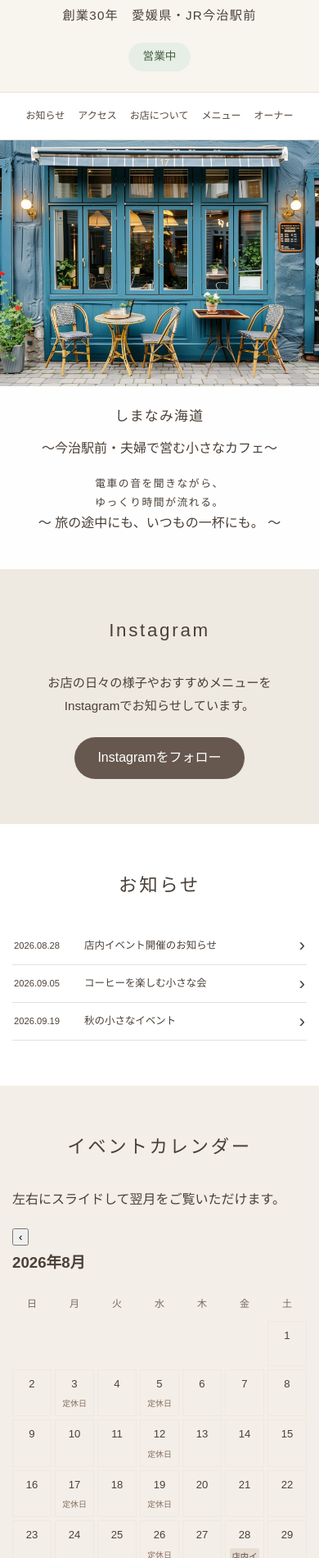
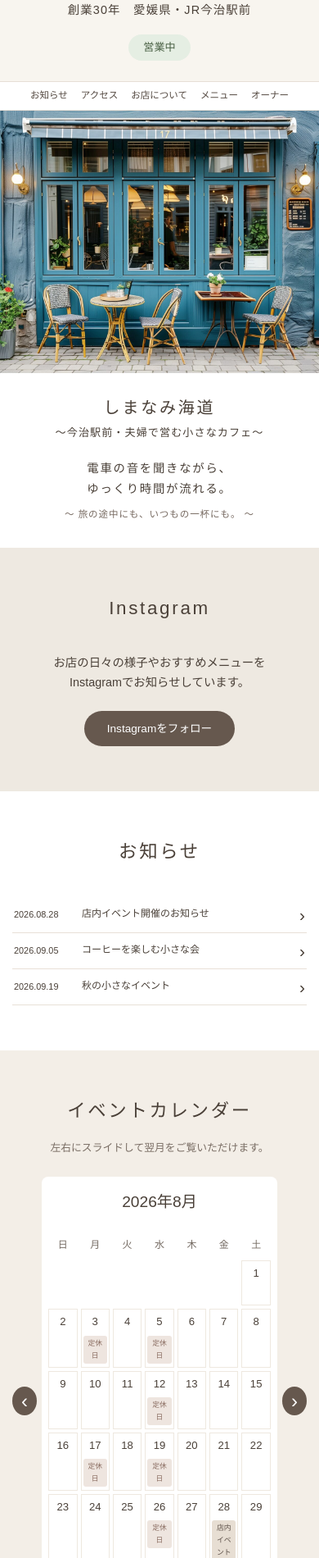
Before and after one commit to marippe468/sunaba-coffee, a plain HTML site: page index.html in a window 390 px wide. Shown: the part 100-2000 px from the top of the page at 82% size. Drawn offline with Linux system fonts and the light colour scheme.

Commit message:
Refactor CSS styles for improved layout and design

```diff
--- a/style.css
+++ b/style.css
@@ -13,9 +13,11 @@ body {
     "Hiragino Kaku Gothic ProN",
     Meiryo,
     sans-serif;
+
   color: #4a4038;
   background: #f8f5ef;
-  line-height: 1.8;
+
+  line-height: 1.7;
 }
 
 img {
@@ -24,34 +26,30 @@ img {
   display: block;
 }
 
-h1,
-h2,
-h3,
-p {
-  margin-top: 0;
-}
-
 
 /* =========================
-   ヘッダー
+   Header
 ========================= */
 
 header {
   text-align: center;
-  padding: 55px 20px 35px;
-  background: #f8f5ef;
+  padding: 50px 20px 30px;
 }
 
 header h1 {
-  margin-bottom: 10px;
-  font-size: 2.4rem;
+  margin: 0 0 8px;
+
+  font-size: 2.3rem;
+  font-weight: 500;
+
   letter-spacing: 0.12em;
-  font-weight: 500;
 }
 
 .shop-info {
-  margin-bottom: 20px;
-  font-size: 0.95rem;
+  margin: 0 0 18px;
+
+  font-size: 0.9rem;
+
   letter-spacing: 0.08em;
 }
 
@@ -60,118 +58,150 @@ header h1 {
 
 #business-status {
   display: inline-block;
+
   padding: 5px 18px;
+
   border-radius: 20px;
-  font-size: 0.85rem;
+
+  font-size: 0.82rem;
 }
 
 .status-open {
-  background: #e6eee5;
-  color: #486044;
+  background: #e5eee3;
+  color: #496044;
 }
 
 .status-soon {
   background: #f4ead8;
-  color: #8a6835;
+  color: #85663a;
 }
 
 .status-closed,
 .status-holiday {
   background: #e9e4df;
-  color: #776b62;
+  color: #756b63;
 }
 
 
 /* =========================
-   ナビ
+   Navigation
 ========================= */
 
 nav {
+  position: sticky;
+  top: 0;
+  z-index: 20;
+
   display: flex;
   justify-content: center;
-  gap: 5px;
+
   flex-wrap: wrap;
-  padding: 12px 15px;
-  background: #fff;
-  border-top: 1px solid #e9e2d9;
-  border-bottom: 1px solid #e9e2d9;
-  position: sticky;
-  top: 0;
-  z-index: 10;
+
+  background: rgba(255,255,255,0.96);
+
+  border-top: 1px solid #e7dfd6;
+  border-bottom: 1px solid #e7dfd6;
 }
 
 nav a {
-  color: #55483f;
+  padding: 10px 14px;
+
+  color: #554a42;
+
   text-decoration: none;
-  padding: 8px 13px;
-  font-size: 0.9rem;
+
+  font-size: 0.85rem;
 }
 
 nav a:hover {
   background: #f1ece5;
-  border-radius: 20px;
 }
 
 
 /* =========================
-   トップ
+   Hero
 ========================= */
 
 .hero {
   max-width: 1100px;
   margin: 0 auto;
-  position: relative;
+
+  background: #fff;
 }
 
 .hero > img {
   width: 100%;
-  height: 520px;
+
+  height: 530px;
+
   object-fit: cover;
 }
 
 .hero-text {
   text-align: center;
-  padding: 30px 20px 35px;
-  background: rgba(255, 255, 255, 0.94);
+
+  padding: 30px 20px 38px;
 }
 
 .hero-text h2 {
-  margin-bottom: 10px;
-  font-size: 1.35rem;
+  margin: 0 0 3px;
+
+  font-size: 1.5rem;
+
   font-weight: 400;
-  letter-spacing: 0.08em;
+
+  letter-spacing: 0.14em;
 }
 
-.hero-text h2 span {
-  display: block;
+.hero-subtitle {
+  margin: 0 0 20px;
+
   font-size: 1rem;
-  margin-top: 5px;
+
   letter-spacing: 0.08em;
 }
 
 .hero-message {
-  margin-bottom: 0;
-  font-size: 0.95rem;
+  margin: 0 0 10px;
+
+  font-size: 1.05rem;
+
   letter-spacing: 0.12em;
+}
+
+.hero-trip {
+  margin: 0;
+
+  font-size: 0.85rem;
+
+  letter-spacing: 0.08em;
+
+  color: #776a61;
 }
 
 
 /* =========================
-   共通セクション
+   共通
 ========================= */
 
 section:not(.hero) {
   max-width: 1100px;
+
   margin: 0 auto;
-  padding: 75px 25px;
+
+  padding: 70px 25px;
 }
 
 section h2 {
+  margin: 0 0 35px;
+
   text-align: center;
-  font-size: 1.7rem;
+
+  font-size: 1.65rem;
+
   font-weight: 500;
+
   letter-spacing: 0.12em;
-  margin-bottom: 40px;
 }
 
 
@@ -181,25 +211,30 @@ section h2 {
 
 .instagram-top {
   text-align: center;
+
   background: #eee9e1;
 }
 
 .instagram-top p {
-  font-size: 0.95rem;
+  font-size: 0.9rem;
 }
 
 .instagram-button {
   display: inline-block;
-  margin-top: 10px;
-  padding: 11px 28px;
+
+  margin-top: 8px;
+
+  padding: 10px 28px;
+
+  border-radius: 30px;
+
+  background: #66584e;
+
   color: #fff;
-  background: #66584e;
+
   text-decoration: none;
-  border-radius: 30px;
-}
 
-.instagram-button:hover {
-  opacity: 0.85;
+  font-size: 0.85rem;
 }
 
 
@@ -213,36 +248,42 @@ section h2 {
 
 .news-list {
   max-width: 800px;
+
   margin: 0 auto;
 }
 
 .news-item {
   display: flex;
+
   align-items: center;
-  gap: 18px;
-  padding: 10px 5px;
+
+  gap: 15px;
+
+  padding: 8px 4px;
+
+  border-bottom: 1px solid #e8e0d7;
+
   color: #4a4038;
+
   text-decoration: none;
-  border-bottom: 1px solid #e8e0d7;
+
   line-height: 1.3;
 }
 
-.news-item:hover {
-  background: #f8f5ef;
-}
+.news-date {
+  min-width: 90px;
 
-.news-date {
-  min-width: 95px;
-  font-size: 0.82rem;
+  font-size: 0.78rem;
 }
 
 .news-title {
   flex: 1;
-  font-size: 0.9rem;
+
+  font-size: 0.88rem;
 }
 
 .news-arrow {
-  font-size: 1.4rem;
+  font-size: 1.3rem;
 }
 
 
@@ -252,74 +293,144 @@ section h2 {
 
 .calendar-section {
   background: #f3eee7;
+
+  overflow: hidden;
 }
 
-.calendar-wrap {
-  display: grid;
-  grid-template-columns: repeat(2, 1fr);
-  gap: 30px;
+.calendar-description {
+  text-align: center;
+
+  margin-top: -20px;
+  margin-bottom: 25px;
+
+  font-size: 0.8rem;
+
+  color: #7a6e65;
 }
 
-.calendar {
-  background: #fff;
-  padding: 22px;
-  border-radius: 8px;
+.calendar-slider {
+  display: flex;
+
+  align-items: center;
+
+  justify-content: center;
+
+  gap: 15px;
 }
 
-.calendar h3 {
+.calendar-container {
+  width: 100%;
+  max-width: 650px;
+
+  overflow: hidden;
+
+  touch-action: pan-y;
+
+  background: #fff;
+
+  border-radius: 8px;
+
+  padding: 25px;
+}
+
+.calendar-container h3 {
   text-align: center;
-  font-size: 1.1rem;
+
+  margin: 0 0 20px;
+
+  font-size: 1.2rem;
+
   font-weight: 500;
-  margin-bottom: 18px;
+}
+
+.calendar-button {
+  width: 42px;
+  height: 42px;
+
+  border: none;
+
+  border-radius: 50%;
+
+  background: #66584e;
+
+  color: #fff;
+
+  font-size: 1.8rem;
+
+  line-height: 1;
+
+  cursor: pointer;
+}
+
+.calendar-button:hover {
+  opacity: 0.8;
 }
 
 .calendar-grid {
   display: grid;
-  grid-template-columns: repeat(7, 1fr);
+
+  grid-template-columns:
+    repeat(7, 1fr);
+
   gap: 4px;
 }
 
 .weekday {
   text-align: center;
+
+  padding: 5px 0;
+
   font-size: 0.75rem;
-  padding: 5px 0;
-  color: #776b62;
+
+  color: #756b63;
 }
 
 .day {
-  min-height: 62px;
-  padding: 5px;
+  min-height: 70px;
+
+  padding: 6px;
+
   border: 1px solid #eee8df;
+
   text-align: center;
-  position: relative;
+
   font-size: 0.8rem;
 }
 
 .day.empty {
   border: none;
-  background: transparent;
 }
 
 .day-number {
   font-size: 0.82rem;
 }
 
-.event-day {
-  display: block;
-  margin-top: 4px;
+.holiday {
+  margin-top: 5px;
+
   padding: 2px;
-  background: #e7ded3;
-  color: #5a4d43;
-  text-decoration: none;
+
   border-radius: 3px;
-  font-size: 0.65rem;
+
+  background: #eee5df;
+
+  color: #8a6d61;
+
+  font-size: 0.62rem;
 }
 
-.holiday {
-  display: block;
-  margin-top: 4px;
+.event-day {
+  margin-top: 5px;
+
+  padding: 2px;
+
+  border-radius: 3px;
+
+  background: #e7ded3;
+
+  color: #5c5048;
+
   font-size: 0.62rem;
-  color: #8a6f61;
 }
 
 
@@ -329,14 +440,20 @@ section h2 {
 
 .about {
   display: grid;
-  grid-template-columns: 1fr 1fr;
+
+  grid-template-columns:
+    1fr 1fr;
+
   gap: 45px;
+
   align-items: center;
 }
 
 .about-image img {
   width: 100%;
-  max-height: 420px;
+
+  max-height: 430px;
+
   object-fit: cover;
 }
 
@@ -346,11 +463,12 @@ section h2 {
 
 .about-text h3 {
   font-size: 1.25rem;
+
   font-weight: 500;
 }
 
 .about-text p {
-  font-size: 0.95rem;
+  font-size: 0.9rem;
 }
 
 
@@ -362,78 +480,98 @@ section h2 {
   background: #fff;
 }
 
-.menu-title {
-  text-align: center;
-}
-
 .menu-title img {
   width: 100%;
-  max-width: 700px;
-  max-height: 520px;
+
+  max-width: 760px;
+
+  max-height: 550px;
+
   object-fit: cover;
+
   margin: 0 auto 40px;
-  border-radius: 5px;
+
+  border-radius: 6px;
 }
 
 .menu-box {
   display: grid;
-  grid-template-columns: repeat(2, 1fr);
+
+  grid-template-columns:
+    repeat(2, 1fr);
+
   gap: 25px;
 }
 
 .menu-card {
   padding: 25px;
+
   background: #f8f5ef;
+
   border-radius: 8px;
 }
 
 .menu-card h3 {
+  margin: 0 0 18px;
+
   text-align: center;
+
   font-size: 1.15rem;
+
   font-weight: 500;
-  margin-bottom: 20px;
 }
 
 .menu-card small {
-  font-size: 0.75rem;
-  font-weight: normal;
+  font-size: 0.72rem;
 }
 
 .menu-row {
   display: flex;
+
   justify-content: space-between;
+
   align-items: flex-start;
+
   gap: 15px;
-  padding: 10px 0;
+
+  padding: 9px 0;
+
   border-bottom: 1px dotted #d8cfc4;
+
+  font-size: 0.86rem;
 }
 
-.menu-name {
-  font-size: 0.9rem;
-}
+.menu-row strong {
+  white-space: nowrap;
 
-.menu-price {
-  white-space: nowrap;
   font-weight: 500;
 }
 
 .menu-note {
-  margin: 15px 0 0;
-  font-size: 0.75rem;
+  margin: 14px 0 0;
+
   text-align: center;
+
+  font-size: 0.72rem;
 }
 
 .coffee-menu {
   display: grid;
-  grid-template-columns: 190px 1fr;
-  gap: 20px;
+
+  grid-template-columns:
+    200px 1fr;
+
+  gap: 25px;
+
   align-items: center;
 }
 
 .coffee-menu > img {
-  width: 190px;
-  height: 190px;
+  width: 200px;
+  height: 200px;
+
   object-fit: cover;
+
   border-radius: 5px;
 }
 
@@ -448,16 +586,24 @@ section h2 {
 
 .owner-box {
   display: grid;
-  grid-template-columns: 300px 1fr;
+
+  grid-template-columns:
+    300px 1fr;
+
   gap: 45px;
+
   align-items: center;
+
   max-width: 850px;
+
   margin: 0 auto;
 }
 
 .owner-image img {
   width: 100%;
+
   max-height: 350px;
+
   object-fit: cover;
 }
 
@@ -466,12 +612,13 @@ section h2 {
 }
 
 .owner-text h3 {
-  font-size: 1.25rem;
+  font-size: 1.2rem;
+
   font-weight: 500;
 }
 
 .owner-text p {
-  font-size: 0.95rem;
+  font-size: 0.9rem;
 }
 
 
@@ -485,42 +632,57 @@ section h2 {
 
 .info-box {
   max-width: 700px;
+
   margin: 0 auto;
 }
 
 .info-item {
-  padding: 15px 5px;
+  padding: 14px 5px;
+
   border-bottom: 1px solid #e8e0d7;
+
   text-align: center;
+
+  font-size: 0.9rem;
 }
 
 .info-label {
-  margin-bottom: 5px;
-  font-size: 0.8rem;
+  margin-bottom: 4px;
+
   color: #806f62;
+
+  font-size: 0.78rem;
+
   letter-spacing: 0.1em;
 }
 
 .phone {
-  font-size: 1.2rem;
-  letter-spacing: 0.05em;
+  font-size: 1.15rem;
 }
 
 .phone-button,
 .map-button {
   display: inline-block;
-  margin-top: 10px;
+
+  margin-top: 8px;
+
   padding: 8px 20px;
+
+  border-radius: 25px;
+
   background: #66584e;
+
   color: #fff;
+
   text-decoration: none;
-  border-radius: 25px;
-  font-size: 0.85rem;
+
+  font-size: 0.82rem;
 }
 
 .access {
+  padding: 25px 5px;
+
   text-align: center;
-  padding: 25px 5px;
 }
 
 
@@ -529,15 +691,66 @@ section h2 {
 ========================= */
 
 footer {
+  padding: 40px 20px;
+
   text-align: center;
-  padding: 40px 20px;
+
   background: #51473f;
+
   color: #fff;
 }
 
-footer p {
-  margin-bottom: 5px;
-  font-size: 0.85rem;
+.footer-shop {
+  margin-bottom: 18px;
+
+  font-size: 1rem;
+
+  letter-spacing: 0.12em;
+}
+
+.social-links {
+  display: flex;
+
+  justify-content: center;
+
+  gap: 15px;
+
+  margin-bottom: 20px;
+}
+
+.social-icon {
+  display: flex;
+
+  align-items: center;
+
+  justify-content: center;
+
+  width: 42px;
+  height: 42px;
+
+  border: 1px solid rgba(255,255,255,0.7);
+
+  border-radius: 50%;
+
+  color: #fff;
+
+  text-decoration: none;
+
+  font-size: 1.2rem;
+
+  font-weight: 500;
+}
+
+.social-icon:hover {
+  background: rgba(255,255,255,0.15);
+}
+
+.copyright {
+  margin: 0;
+
+  font-size: 0.75rem;
+
+  opacity: 0.8;
 }
 
 
@@ -555,33 +768,34 @@ footer p {
     font-size: 1.9rem;
   }
 
-  nav {
-    gap: 0;
-  }
+  nav a {
+    padding: 7px 8px;
 
-  nav a {
-    padding: 6px 8px;
-    font-size: 0.75rem;
+    font-size: 0.72rem;
   }
 
   .hero > img {
-    height: 300px;
+    height: 320px;
   }
 
   .hero-text {
-    padding: 22px 15px 25px;
+    padding: 25px 15px 30px;
   }
 
   .hero-text h2 {
-    font-size: 1.05rem;
+    font-size: 1.25rem;
   }
 
-  .hero-text h2 span {
-    font-size: 0.85rem;
+  .hero-subtitle {
+    font-size: 0.82rem;
   }
 
   .hero-message {
-    font-size: 0.8rem;
+    font-size: 0.9rem;
+  }
+
+  .hero-trip {
+    font-size: 0.72rem;
   }
 
   section:not(.hero) {
@@ -590,33 +804,53 @@ footer p {
 
   section h2 {
     font-size: 1.4rem;
-    margin-bottom: 30px;
   }
 
   .news-item {
     gap: 8px;
+
     padding: 8px 2px;
   }
 
   .news-date {
-    min-width: 78px;
-    font-size: 0.7rem;
+    min-width: 75px;
+
+    font-size: 0.68rem;
   }
 
   .news-title {
-    font-size: 0.78rem;
+    font-size: 0.75rem;
   }
 
-  .calendar-wrap {
-    grid-template-columns: 1fr;
+  .calendar-slider {
+    gap: 6px;
+  }
+
+  .calendar-container {
+    padding: 15px 8px;
+  }
+
+  .calendar-button {
+    width: 35px;
+    height: 35px;
+
+    font-size: 1.5rem;
   }
 
   .day {
     min-height: 55px;
+
+    padding: 4px 2px;
+  }
+
+  .holiday,
+  .event-day {
+    font-size: 0.55rem;
   }
 
   .about {
     grid-template-columns: 1fr;
+
     gap: 25px;
   }
 
@@ -625,7 +859,7 @@ footer p {
   }
 
   .menu-title img {
-    max-height: 400px;
+    max-height: 420px;
   }
 
   .coffee-menu {
@@ -634,22 +868,19 @@ footer p {
 
   .coffee-menu > img {
     width: 100%;
-    height: 240px;
-    margin: 0 auto;
+    height: 250px;
   }
 
   .owner-box {
     grid-template-columns: 1fr;
+
     gap: 25px;
   }
 
   .owner-image {
     max-width: 300px;
+
     margin: 0 auto;
   }
 
-  .owner-text {
-    text-align: center;
-  }
-
 }
```
